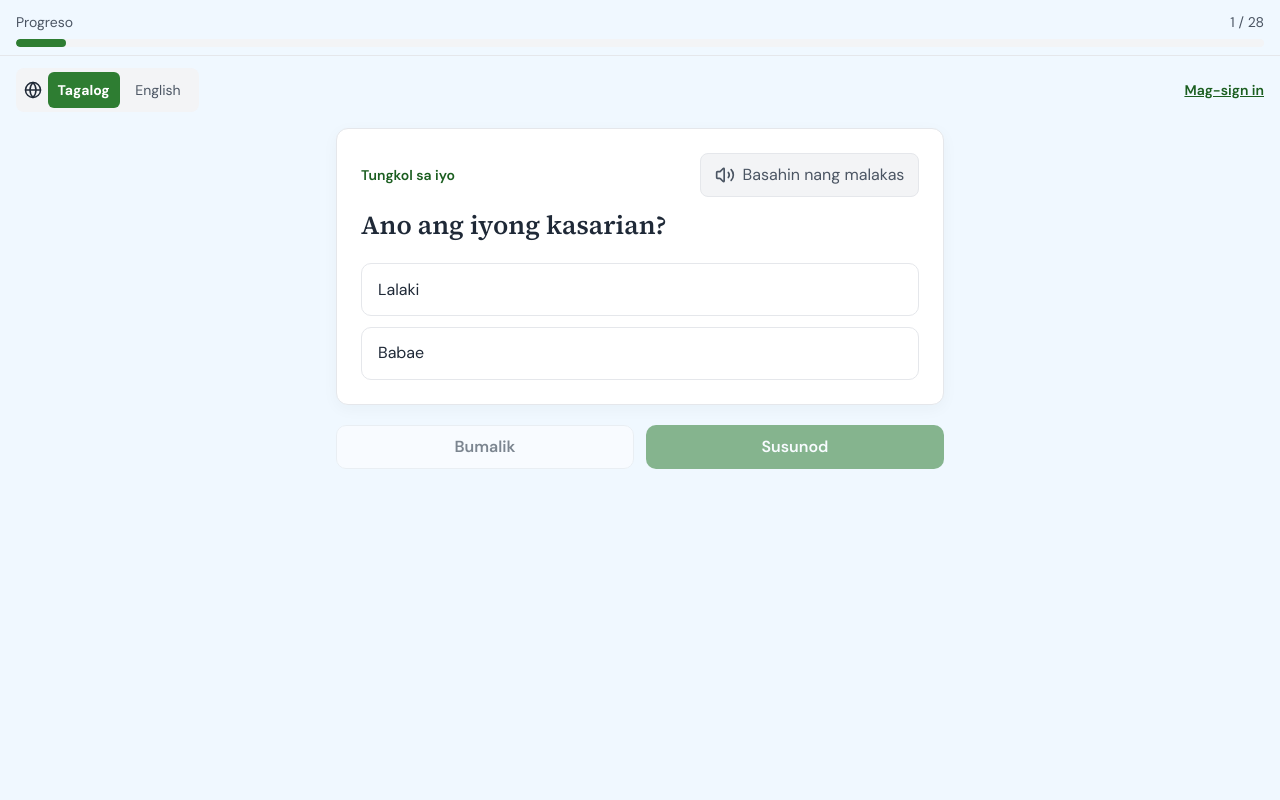
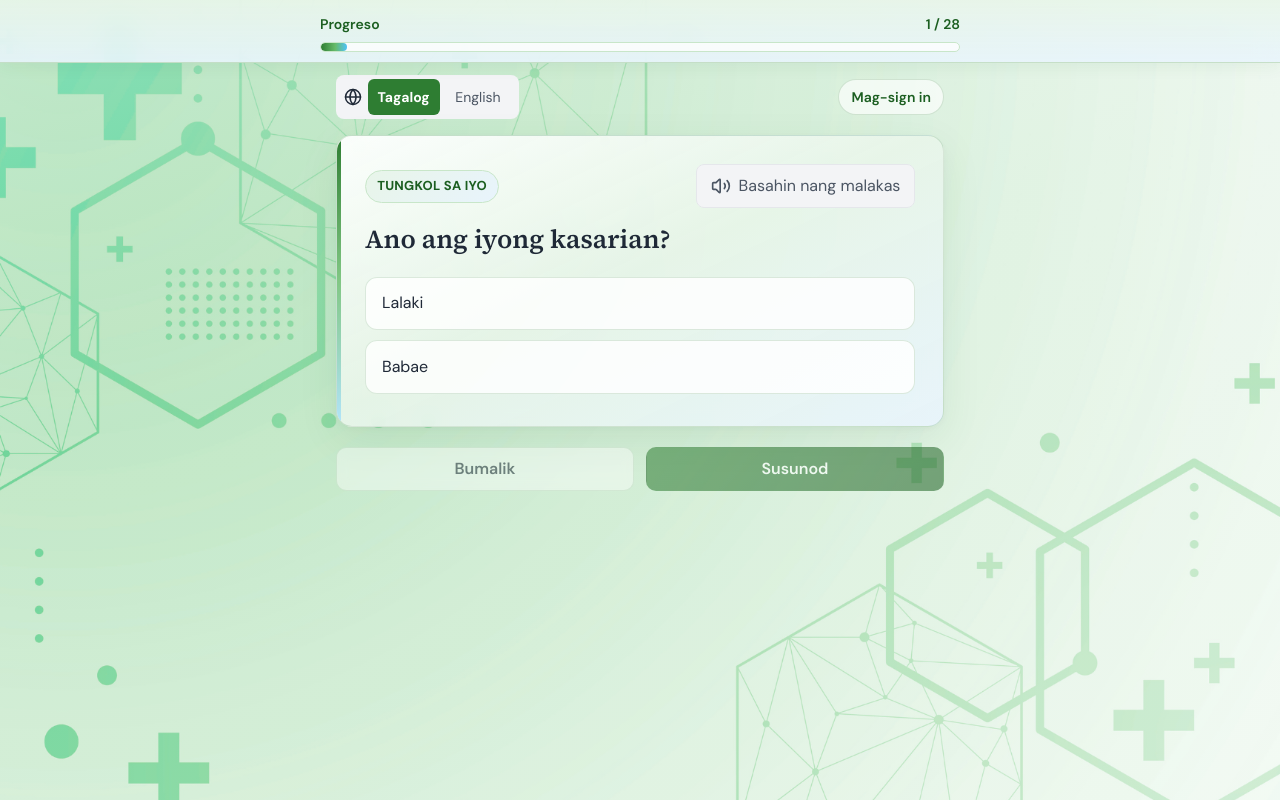
Before and after one commit to Lance0519/DESCEND, a React (Vite) app in the folder Frontend/: page /assessment in a window 1280 px wide. Built offline with nearby package versions, Linux system fonts and the light colour scheme; no server answers.

Commit message:
Show medical background on landing/assessment with themed glass cards.
Co-authored-by: Cursor <cursoragent@cursor.com>

```diff
--- a/Frontend/src/components/ChoiceButtons.css
+++ b/Frontend/src/components/ChoiceButtons.css
@@ -9,20 +9,23 @@
   min-height: var(--touch-min);
   padding: 0.85rem 1rem;
   text-align: left;
-  border-radius: 10px;
-  border: 1.5px solid var(--color-border);
-  background: var(--color-bg-card);
+  border-radius: 12px;
+  border: 1.5px solid rgba(46, 125, 50, 0.16);
+  background: rgba(255, 255, 255, 0.82);
   color: var(--color-text-main);
   font-size: 16px;
+  transition: border-color 0.15s ease, background 0.15s ease, transform 0.12s ease;
 }
 
 .choice-btn:hover {
-  border-color: var(--color-border-hover);
+  border-color: var(--color-primary);
+  background: var(--color-primary-light);
 }
 
 .choice-btn--selected {
   border-color: var(--color-primary);
-  background: var(--color-primary-light);
+  background: linear-gradient(135deg, var(--color-primary-light) 0%, var(--color-ice) 100%);
   color: var(--color-primary-dark);
   font-weight: 600;
+  box-shadow: inset 0 0 0 1px rgba(46, 125, 50, 0.12);
 }
--- a/Frontend/src/components/ProgressBar.css
+++ b/Frontend/src/components/ProgressBar.css
@@ -2,29 +2,42 @@
   position: sticky;
   top: 0;
   z-index: 20;
-  background: var(--color-bg-page);
-  padding: 0.75rem 1rem 0.5rem;
-  border-bottom: 1px solid var(--color-border);
+  background: linear-gradient(
+    180deg,
+    rgba(232, 245, 233, 0.92) 0%,
+    rgba(232, 244, 252, 0.88) 100%
+  );
+  backdrop-filter: blur(12px);
+  padding: 0.85rem 1rem 0.65rem;
+  border-bottom: 1px solid var(--surface-card-border);
+  box-shadow: 0 4px 16px rgba(27, 94, 32, 0.06);
 }
 
 .progress-bar__meta {
   display: flex;
   justify-content: space-between;
   font-size: 14px;
-  color: var(--color-text-muted);
-  margin-bottom: 0.4rem;
+  color: var(--color-primary-dark);
+  font-weight: 600;
+  margin-bottom: 0.45rem;
+  max-width: 640px;
+  margin-left: auto;
+  margin-right: auto;
 }
 
 .progress-bar__track {
-  height: 8px;
+  height: 10px;
   border-radius: 999px;
-  background: var(--color-bg-neutral);
+  background: rgba(255, 255, 255, 0.75);
+  border: 1px solid var(--color-primary-border);
   overflow: hidden;
+  max-width: 640px;
+  margin: 0 auto;
 }
 
 .progress-bar__fill {
   height: 100%;
-  background: var(--color-primary);
+  background: linear-gradient(90deg, var(--color-primary) 0%, #66bb6a 55%, #4fc3f7 100%);
   border-radius: 999px;
-  transition: width 0.25s ease;
+  transition: width 0.28s ease;
 }
--- a/Frontend/src/components/QuestionCard.css
+++ b/Frontend/src/components/QuestionCard.css
@@ -1,9 +1,23 @@
 .question-card {
-  background: var(--color-bg-card);
-  border: 1px solid var(--color-border);
-  border-radius: var(--radius);
-  padding: 1.5rem;
-  box-shadow: 0 4px 16px rgba(31, 41, 55, 0.04);
+  position: relative;
+  overflow: hidden;
+  background: var(--surface-card);
+  border: 1px solid var(--surface-card-border);
+  border-radius: calc(var(--radius) + 4px);
+  padding: 1.5rem 1.5rem 1.75rem;
+  box-shadow: var(--surface-card-shadow);
+  backdrop-filter: blur(10px);
+}
+
+.question-card::before {
+  content: '';
+  position: absolute;
+  left: 0;
+  top: 0;
+  bottom: 0;
+  width: 4px;
+  background: linear-gradient(180deg, var(--color-primary) 0%, #81c784 50%, var(--color-ice-deep) 100%);
+  border-radius: 4px 0 0 4px;
 }
 
 .question-card__top {
@@ -11,19 +25,28 @@
   align-items: center;
   justify-content: space-between;
   gap: 0.75rem;
-  margin-bottom: 0.75rem;
+  margin-bottom: 0.85rem;
 }
 
 .question-card__section {
-  font-size: 14px;
+  display: inline-flex;
+  align-items: center;
+  font-size: 13px;
+  letter-spacing: 0.02em;
   color: var(--color-primary-dark);
-  font-weight: 600;
+  font-weight: 700;
+  text-transform: uppercase;
+  padding: 0.35rem 0.7rem;
+  border-radius: 999px;
+  background: linear-gradient(135deg, var(--color-primary-light), var(--color-ice));
+  border: 1px solid var(--color-primary-border);
 }
 
 .question-card__title {
   font-size: 22px;
   margin-bottom: 1.25rem;
   color: var(--color-text-main);
+  line-height: 1.35;
 }
 
 .question-card__body {
@@ -33,6 +56,10 @@
 }
 
 @media (min-width: 640px) {
+  .question-card {
+    padding: 1.75rem 1.75rem 2rem;
+  }
+
   .question-card__title {
     font-size: 26px;
   }
--- a/Frontend/src/index.css
+++ b/Frontend/src/index.css
@@ -9,6 +9,19 @@
   --color-bg-page: #F0F8FF;
   --color-bg-card: #FFFFFF;
   --color-bg-neutral: #F3F4F6;
+  --color-ice: #E8F4FC;
+  --color-ice-deep: #B3E5FC;
+
+  /* Themed glass / panel surfaces */
+  --surface-card:
+    linear-gradient(
+      155deg,
+      rgba(255, 255, 255, 0.94) 0%,
+      rgba(232, 245, 233, 0.9) 48%,
+      rgba(232, 244, 252, 0.92) 100%
+    );
+  --surface-card-border: rgba(46, 125, 50, 0.18);
+  --surface-card-shadow: 0 12px 40px rgba(27, 94, 32, 0.08), 0 2px 8px rgba(31, 41, 55, 0.04);
 
   /* Typography & Contrast */
   --color-text-main: #1F2937;
--- a/Frontend/src/pages/AccessPage.css
+++ b/Frontend/src/pages/AccessPage.css
@@ -14,11 +14,12 @@
   max-width: 440px;
   width: 100%;
   margin: auto;
-  background: var(--color-bg-card);
-  border-radius: var(--radius);
+  background: var(--surface-card);
+  border-radius: calc(var(--radius) + 4px);
   padding: 2rem 1.5rem;
-  border: 1px solid var(--color-border);
-  box-shadow: 0 8px 28px rgba(31, 41, 55, 0.08);
+  border: 1px solid var(--surface-card-border);
+  box-shadow: var(--surface-card-shadow);
+  backdrop-filter: blur(10px);
 }
 
 .access__card h1 {
--- a/Frontend/src/pages/AssessmentPage.css
+++ b/Frontend/src/pages/AssessmentPage.css
@@ -1,6 +1,6 @@
 .assessment-page {
   min-height: 100svh;
-  background: var(--color-bg-page);
+  background: transparent;
   display: flex;
   flex-direction: column;
 }
@@ -10,12 +10,20 @@
   justify-content: space-between;
   align-items: center;
   padding: 0.75rem 1rem 0;
+  max-width: 640px;
+  width: 100%;
+  margin: 0 auto;
 }
 
 .assessment-page__account {
   color: var(--color-primary-dark);
   font-weight: 600;
   font-size: 14px;
+  padding: 0.4rem 0.75rem;
+  border-radius: 999px;
+  background: rgba(255, 255, 255, 0.65);
+  border: 1px solid var(--surface-card-border);
+  text-decoration: none;
 }
 
 .assessment-page--resume {
@@ -28,9 +36,11 @@
 .resume-card {
   max-width: 420px;
   width: 100%;
-  background: var(--color-bg-card);
-  border-radius: var(--radius);
-  border: 1px solid var(--color-border);
+  background: var(--surface-card);
+  border-radius: calc(var(--radius) + 4px);
+  border: 1px solid var(--surface-card-border);
+  box-shadow: var(--surface-card-shadow);
+  backdrop-filter: blur(10px);
   padding: 1.75rem;
   display: flex;
   flex-direction: column;
@@ -40,6 +50,7 @@
 
 .resume-card h2 {
   font-size: 22px;
+  color: var(--color-primary-dark);
 }
 
 .assessment-page__content {
@@ -63,26 +74,42 @@
   font-size: 16px;
   font-weight: 600;
   border: 1.5px solid transparent;
+  transition: transform 0.12s ease, box-shadow 0.12s ease, background 0.12s ease;
 }
 
 .btn--primary {
-  background: var(--color-primary);
+  background: linear-gradient(135deg, var(--color-primary) 0%, var(--color-primary-dark) 100%);
   color: #fff;
+  box-shadow: 0 6px 16px rgba(46, 125, 50, 0.25);
 }
 
 .btn--primary:hover:not(:disabled) {
-  background: var(--color-primary-dark);
+  transform: translateY(-1px);
+}
+
+.btn--primary:disabled {
+  opacity: 0.55;
+  box-shadow: none;
 }
 
 .btn--ghost {
-  background: var(--color-bg-card);
-  border-color: var(--color-border);
+  background: rgba(255, 255, 255, 0.78);
+  border-color: var(--surface-card-border);
   color: var(--color-text-main);
+  backdrop-filter: blur(6px);
+}
+
+.btn--ghost:hover:not(:disabled) {
+  border-color: var(--color-primary-border);
+  background: var(--color-primary-light);
 }
 
 .bmi-confirm {
   text-align: center;
-  padding: 1rem 0;
+  padding: 1.25rem 1rem;
+  border-radius: 12px;
+  background: linear-gradient(145deg, var(--color-primary-light), var(--color-ice));
+  border: 1px solid var(--color-primary-border);
 }
 
 .bmi-confirm__value {
--- a/Frontend/src/pages/LandingPage.css
+++ b/Frontend/src/pages/LandingPage.css
@@ -4,16 +4,18 @@
   align-items: center;
   justify-content: center;
   padding: 1.5rem;
-  background: var(--color-bg-page);
+  background: transparent;
 }
 
 .landing__card {
   max-width: 640px;
   width: 100%;
-  background: var(--color-bg-card);
+  background: var(--surface-card);
+  border: 1px solid var(--surface-card-border);
   padding: 2.5rem;
-  border-radius: var(--radius);
-  box-shadow: 0 4px 12px rgba(0, 0, 0, 0.05);
+  border-radius: calc(var(--radius) + 4px);
+  box-shadow: var(--surface-card-shadow);
+  backdrop-filter: blur(10px);
   text-align: left;
 }
 
@@ -57,18 +59,21 @@
   width: 100%;
   min-height: 56px;
   margin-top: 2rem;
-  background: var(--color-primary);
+  background: linear-gradient(135deg, var(--color-primary) 0%, var(--color-primary-dark) 100%);
   color: #fff;
   font-size: 18px;
   font-weight: 700;
   border: none;
-  border-radius: 8px;
+  border-radius: 10px;
   display: flex;
   align-items: center;
   justify-content: center;
   gap: 0.75rem;
+  box-shadow: 0 8px 20px rgba(46, 125, 50, 0.28);
+  transition: transform 0.15s ease, box-shadow 0.15s ease;
 }
 
 .landing__cta:hover {
-  background: var(--color-primary-dark);
+  transform: translateY(-1px);
+  box-shadow: 0 10px 24px rgba(46, 125, 50, 0.34);
 }
--- a/Frontend/src/pages/ResultsPage.css
+++ b/Frontend/src/pages/ResultsPage.css
@@ -1,6 +1,6 @@
 .results {
   min-height: 100svh;
-  background: var(--color-bg-page);
+  background: transparent;
   padding: 1rem;
 }
 
@@ -28,10 +28,12 @@
 .results__card {
   max-width: 640px;
   margin: 0 auto;
-  background: var(--color-bg-card);
-  border-radius: var(--radius);
+  background: var(--surface-card);
+  border-radius: calc(var(--radius) + 4px);
   padding: 2rem 1.5rem;
-  border: 1px solid var(--color-border);
+  border: 1px solid var(--surface-card-border);
+  box-shadow: var(--surface-card-shadow);
+  backdrop-filter: blur(10px);
   text-align: center;
 }
 
```
